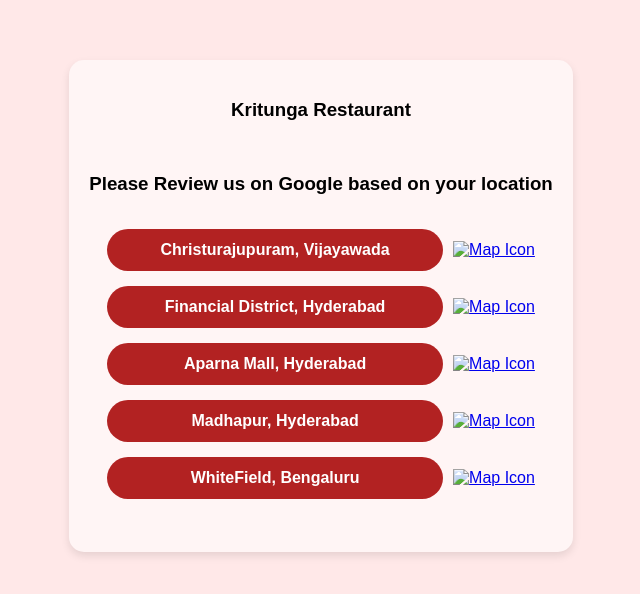
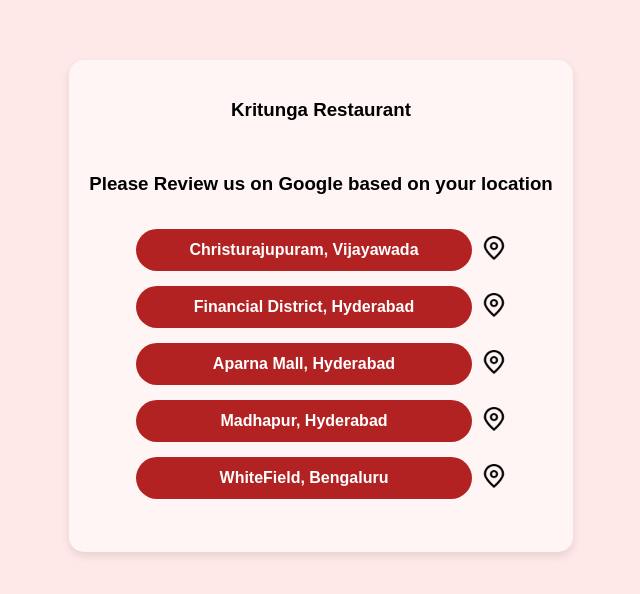
Before and after one commit to NFCT-tap/test, a plain HTML site: page review/index.html in a window 1280 px wide. Shown: the part 102-696 px from the top of the page, without its empty margins (319-959 px from the left). Drawn offline with Linux system fonts and the light colour scheme.

Commit message:
Update index.html

```diff
--- a/review/index.html
+++ b/review/index.html
@@ -69,7 +69,7 @@
             </a>
             <span class="map-icon">
                 <a href="https://maps.google.com/maps?cid=15518746266480601617" target="_blank">
-                    <img src="./logo.png" alt="Map Icon">
+                    <img src="assets/logo.png" alt="Map Icon">
                 </a>
             </span>
         </div>
@@ -80,7 +80,7 @@
             </a>
             <span class="map-icon">
                 <a href="https://maps.google.com/maps?cid=17619747670775472598" target="_blank">
-                    <img src="./logo.png" alt="Map Icon">
+                    <img src="assets/logo.png" alt="Map Icon">
                 </a>
             </span>
         </div>
@@ -91,7 +91,7 @@
             </a>
             <span class="map-icon">
                 <a href="https://maps.google.com/maps?cid=9480180576882666475" target="_blank">
-                    <img src="./logo.png" alt="Map Icon">
+                    <img src="assets/logo.png" alt="Map Icon">
                 </a>
             </span>
         </div>
@@ -102,7 +102,7 @@
             </a>
             <span class="map-icon">
                 <a href="https://maps.google.com/maps?cid=2738943189077432323" target="_blank">
-                    <img src="./logo.png" alt="Map Icon">
+                    <img src="assets/logo.png" alt="Map Icon">
                 </a>
             </span>
         </div>
@@ -112,7 +112,7 @@
             </a>
             <span class="map-icon">
                 <a href="https://www.google.com/maps/place/Kritunga+Restaurant/data=!4m7!3m6!1s0x3bae1220bae1eb0b:0x87d9854ebee2261!8m2!3d12.9758537!4d77.7269886!16s%2Fg%2F11byxgfrk9!19sChIJC-vhuiASrjsRYSLu61SYfQg?authuser=0&hl=en&rclk=1" target="_blank">
-                    <img src="./logo.png" alt="Map Icon">
+                    <img src="assets/logo.png" alt="Map Icon">
                 </a>
             </span>
         </div>
```
